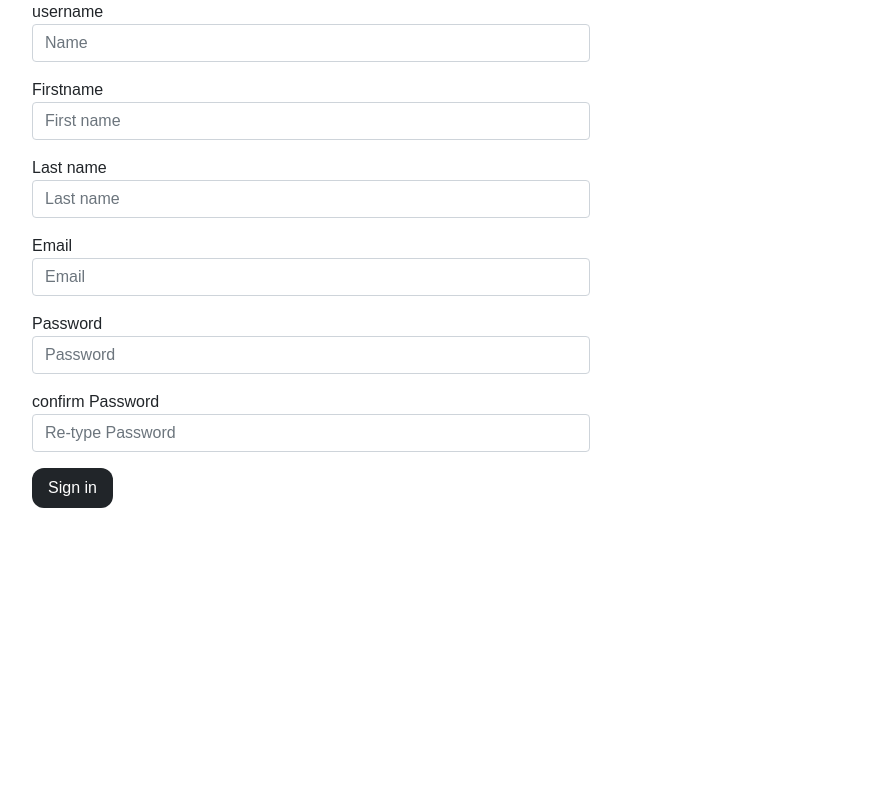
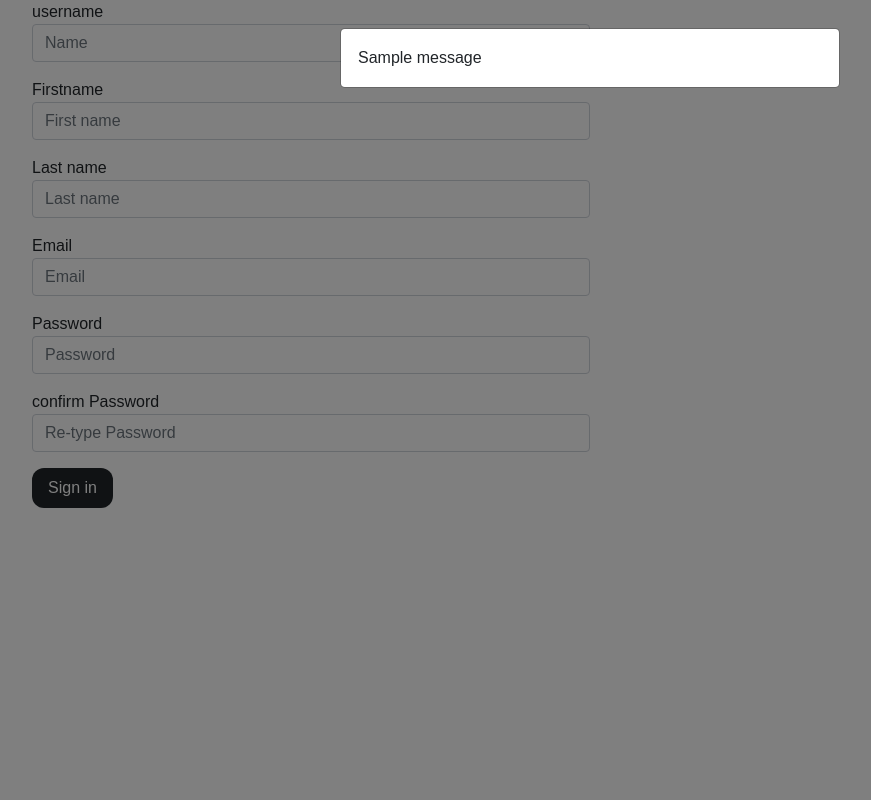
Before and after one commit to sagarsangwan/kids_meal_managment, a Django app: page /signup/ in a window 1280 px wide. Shown: the whole page, without its empty margins (50-921 px from the left). Run offline with Django 4.2, Linux system fonts and the light colour scheme; tables that the repository leaves empty hold one stand-in row (values such as "Sample post"); one stand-in notice (Sample message) is shown.

Commit message:
added modal and bug fix in  signup page

```diff
--- a/records_manager/views.py
+++ b/records_manager/views.py
@@ -18,7 +18,7 @@ def signup(request):
     print(request)
     if request.method == 'POST':
         user_name = request.POST['user_name']
-        user_email = request.POST['user_mail']
+        user_email = request.POST['user_email']
         first_name = request.POST['first_name']
         last_name = request.POST['last_name']
         user_password = request.POST['user_password']
@@ -38,12 +38,16 @@ def signup(request):
                 user.save()
                 messages.info(request, 'User created')
                 return redirect('login')
+        else:
+            messages.info(request, 'Password not matching')
+            return redirect('signup')
 
     return render(request, 'pages/signup.html')
 
 
 def logoutuser(request):
     logout(request)
+    messages.success(request, 'Logged out Successfully')
     return redirect('home')
 
 
--- a/templates/pages/login.html
+++ b/templates/pages/login.html
@@ -42,7 +42,7 @@
 <div class="modal show" id="errorModal" tabindex="-1" aria-labelledby="errorModalLabel" aria-hidden="true">
     <div class="modal-dialog">
         <div class="modal-content">
-            <div class="alert alert-danger">
+            <div class="alert alert-{% 'danger' if message.tags == 'error' else 'success' }}">
                 {{message}}
             </div>
         </div>
--- a/templates/pages/signup.html
+++ b/templates/pages/signup.html
@@ -36,4 +36,26 @@
         </div>
     </form>
 </div>
+
+
+
+{% if messages %}
+{% for message in messages %}
+<div class="modal show" id="errorModal" tabindex="-1" aria-labelledby="errorModalLabel" aria-hidden="true">
+    <div class="modal-dialog">
+        <div class="modal-content">
+            <div class="alert alert-{% 'danger' if message.tags == 'error' else 'success' }}">
+                {{message}}
+            </div>
+        </div>
+    </div>
+</div>
+<script>
+    document.addEventListener('DOMContentLoaded', function () {
+        var myModal = new bootstrap.Modal(document.getElementById('errorModal'))
+        myModal.show()
+    }, false);
+</script>
+{% endfor %}
+{% endif %}
 {% endblock %}
```
Also changed, not shown: db.sqlite3.
